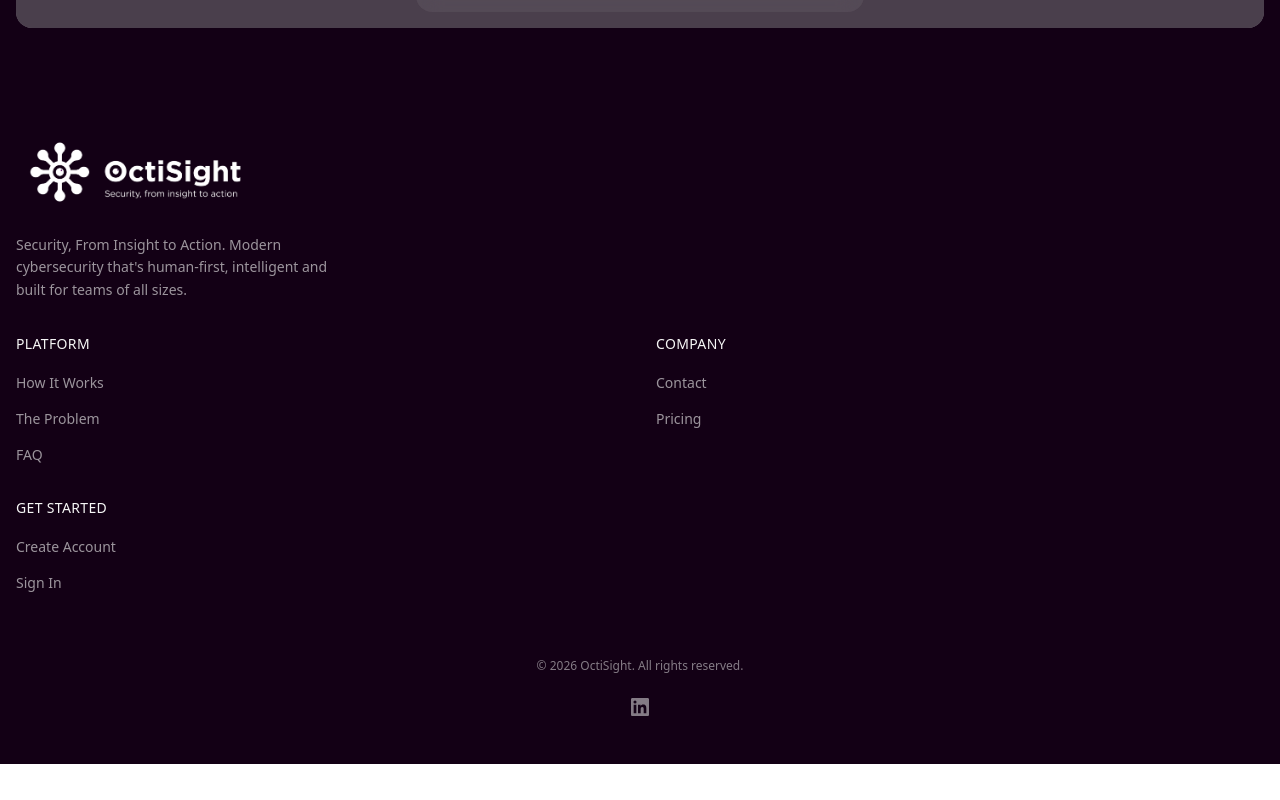
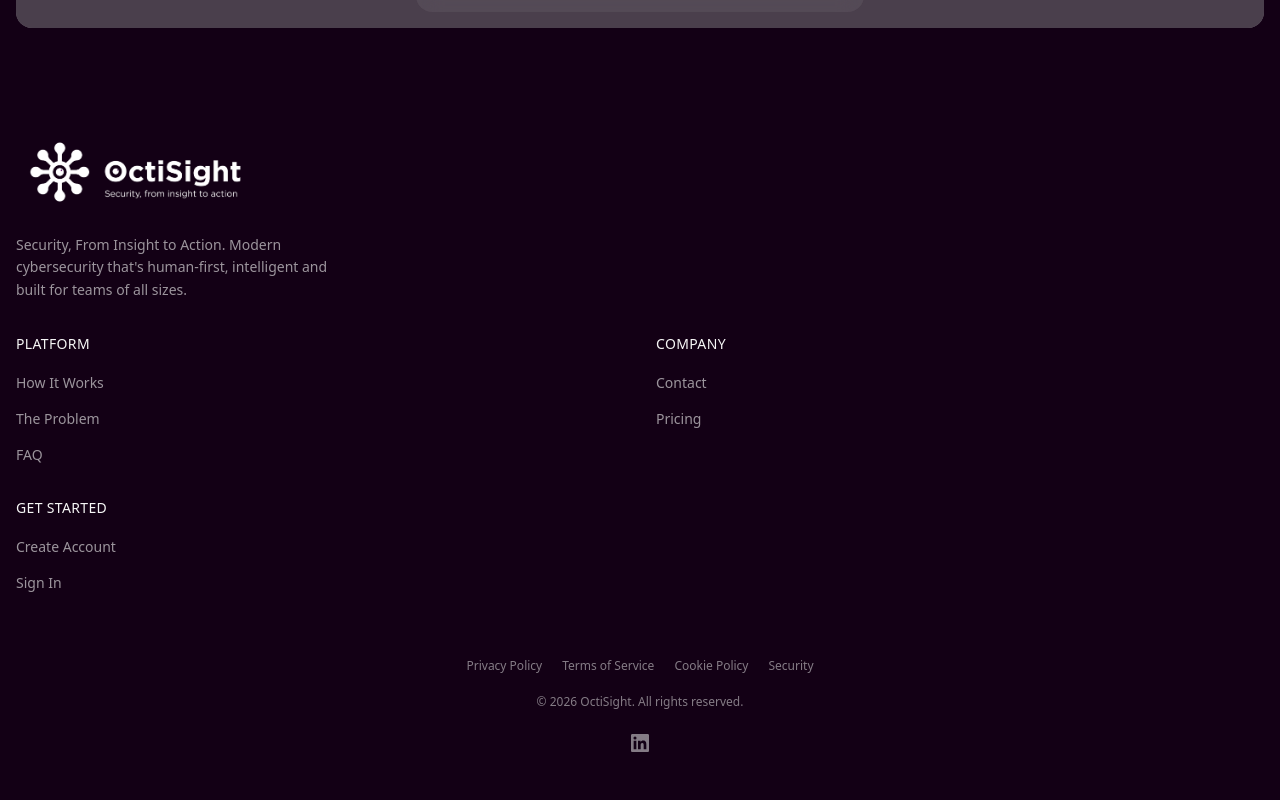
Before and after one commit to OctiCode/octisight-landing-page, a Next.js app: page / in a window 1280 px wide. Shown: the part 7203-8003 px from the top of the page. Before the commit the page ends 7967 px from the top, so only its background shows below. Built offline with nearby package versions, Linux system fonts and the light colour scheme; no server answers; grey boxes are pictures that could not be loaded.

Commit message:
ui refacto

```diff
--- a/src/components/layout/Footer.tsx
+++ b/src/components/layout/Footer.tsx
@@ -93,7 +93,24 @@ export default function Footer() {
 				</div>
 
 				{/* ─── Bottom bar ─── */}
-				<div className="mt-10 sm:mt-12 pt-6 sm:pt-8 border-t border-primary/20 flex flex-col sm:flex-row items-center justify-between gap-4">
+				<div className="mt-10 sm:mt-12 pt-6 sm:pt-8 border-t border-primary/20 flex flex-col gap-5 sm:gap-4">
+					{/* Legal links */}
+					<nav
+						aria-label="Legal"
+						className="flex flex-wrap items-center justify-center sm:justify-start gap-x-5 gap-y-2"
+					>
+						{footerSection.legal.map((link) => (
+							<Link
+								key={link.href}
+								href={link.href}
+								className="text-text/50 hover:text-light-contrast text-xs sm:text-sm transition-colors duration-200"
+							>
+								{link.text}
+							</Link>
+						))}
+					</nav>
+
+					<div className="flex flex-col sm:flex-row items-center justify-between gap-4">
 						<p className="text-text/50 text-xs sm:text-sm">
 							© {currentYear} OctiSight. All rights reserved.
 						</p>
@@ -118,6 +135,7 @@ export default function Footer() {
 						</div>
 					</div>
 				</div>
+			</div>
 		</footer>
 	);
 }
--- a/src/components/layout/Navbar.tsx
+++ b/src/components/layout/Navbar.tsx
@@ -2,10 +2,12 @@
 
 import Link from "next/link";
 import Image from "next/image";
-import { Menu, X } from "lucide-react";
+import { LogIn, Menu, X } from "lucide-react";
 import { useState, useEffect } from "react";
 import { usePathname } from "next/navigation";
 import { Button } from "@/components/ui/button";
+
+const APP_LOGIN_URL = "https://app.octisight.io/auth/login";
 
 const NAV_LINKS = [
 	{ href: "/#how-it-works", label: "How it works" },
@@ -102,10 +104,13 @@ export default function Navbar() {
 
 				{/* Desktop actions */}
 				<div className="hidden md:flex items-center gap-4">
-					<a href="https://app.octisight.io/auth/login">
-						<Button className="bg-accent hover:bg-secondary text-white cursor-pointer">
-							Sign in
-						</Button>
+					<a
+						href={APP_LOGIN_URL}
+						aria-label="Sign in"
+						title="Sign in"
+						className="inline-flex items-center justify-center w-10 h-10 rounded-lg bg-accent hover:bg-secondary text-white transition-colors duration-200 cursor-pointer"
+					>
+						<LogIn className="w-4 h-4" />
 					</a>
 				</div>
 
@@ -153,8 +158,9 @@ export default function Navbar() {
 					</div>
 
 					<div className="mt-auto flex flex-col gap-3 pb-8">
-						<a href="https://app.octisight.io/auth/login" onClick={() => setIsOpen(false)}>
-							<Button className="w-full bg-accent hover:bg-secondary text-white py-6 text-lg cursor-pointer">
+						<a href={APP_LOGIN_URL} onClick={() => setIsOpen(false)}>
+							<Button className="w-full bg-accent hover:bg-secondary text-white py-6 text-lg cursor-pointer flex items-center justify-center gap-2">
+								<LogIn className="w-5 h-5" />
 								Sign in
 							</Button>
 						</a>
--- a/src/components/sections/home/GetStartedSection.tsx
+++ b/src/components/sections/home/GetStartedSection.tsx
@@ -1,6 +1,5 @@
 "use client";
 
-import Link from "next/link";
 import { ArrowRight, Phone, ScanSearch } from "lucide-react";
 
 /**
@@ -62,14 +61,14 @@ export default function GetStartedSection() {
 							</p>
 						</div>
 
-						<Link
-							href="/signup"
+						<a
+							href="https://app.octisight.io/auth/login"
 							className="relative w-full flex items-center justify-center gap-2 px-6 py-3.5 rounded-xl font-semibold text-white bg-accent hover:bg-accent/80 shadow-lg shadow-accent/25 hover:shadow-accent/40 transition-all duration-300 text-sm sm:text-base"
 						>
 							<ScanSearch className="w-4 h-4 sm:w-5 sm:h-5" />
 							Start free scan
 							<ArrowRight className="w-4 h-4 transition-transform duration-300 group-hover:translate-x-0.5" />
-						</Link>
+						</a>
 					</div>
 
 					{/* Sales card */}
--- a/src/content/home.ts
+++ b/src/content/home.ts
@@ -7,12 +7,12 @@ export const heroSection = {
 	buttons: {
 		primary: {
 			text: "Start free scan",
-			href: "/signup",
+			href: "https://app.octisight.io/auth/login",
 			variant: "primary" as const,
 		},
 		secondary: {
 			text: "See it in Action",
-			href: "#how-it-works",
+			href: "#contact",
 			variant: "secondary" as const,
 		},
 	},
@@ -212,4 +212,10 @@ export const footerSection = {
 			icon: "Linkedin",
 		},
 	],
+	legal: [
+		{ text: "Privacy Policy", href: "/legal/privacy" },
+		{ text: "Terms of Service", href: "/legal/terms" },
+		{ text: "Cookie Policy", href: "/legal/cookies" },
+		{ text: "Security", href: "/legal/security" },
+	],
 } as const;
```
Lines whose indentation alone changed are shown as unchanged.
